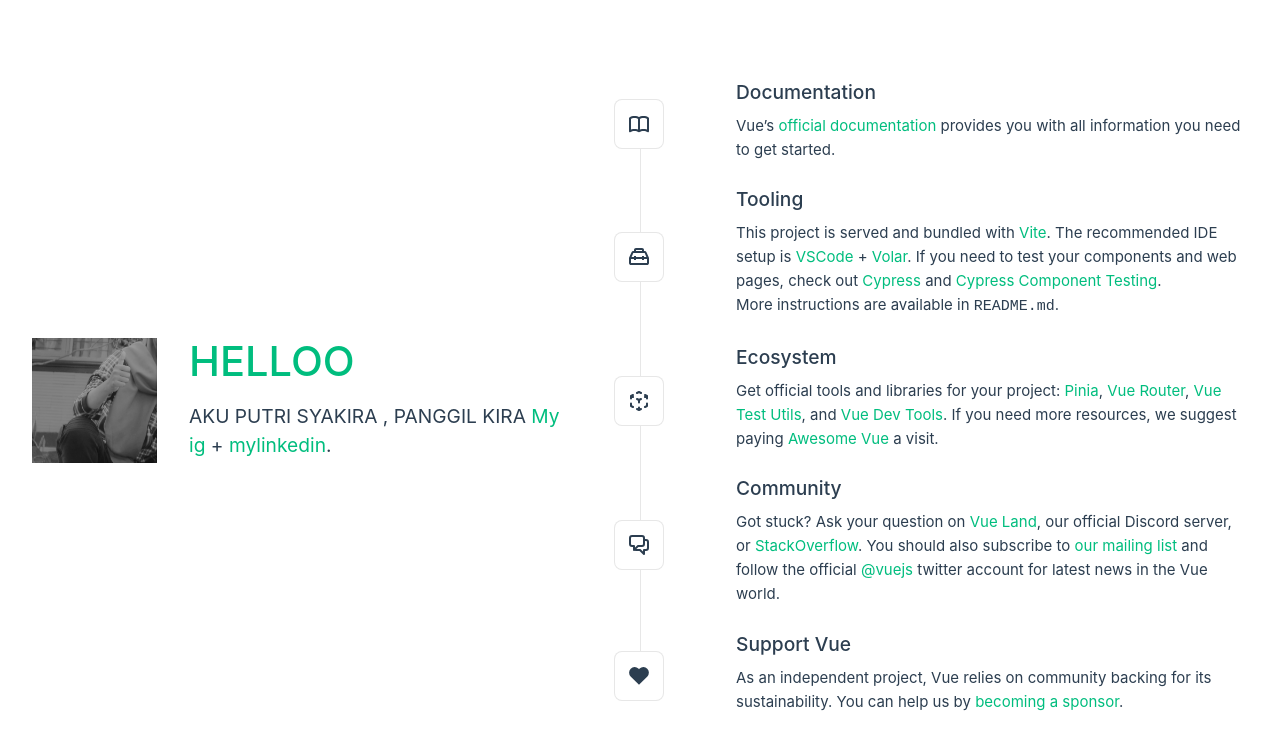
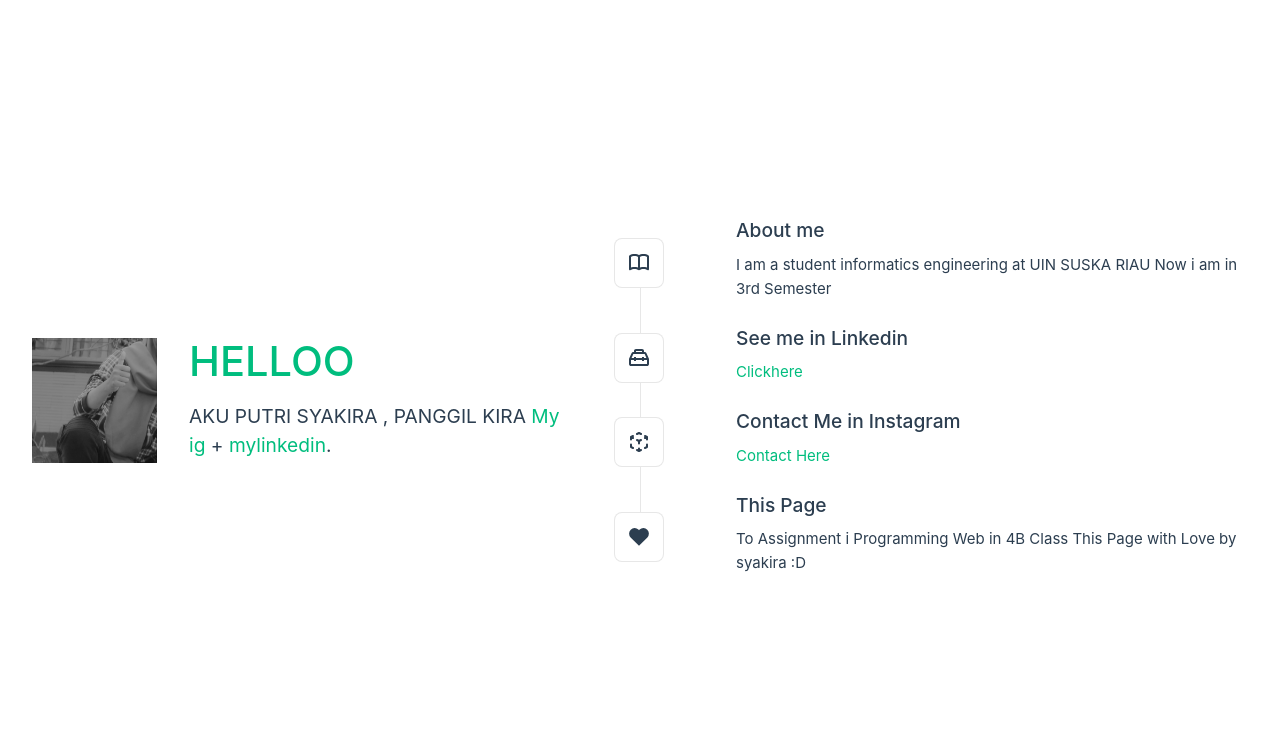
Before and after one commit to Psyakira/cobacoba, a Vue app: page / in a window 1280 px wide. Shown: the top 750 px of the page. Built offline with nearby package versions, Linux system fonts and the light colour scheme.

Commit message:
Update TheWelcome.vue

```diff
--- a/src/components/TheWelcome.vue
+++ b/src/components/TheWelcome.vue
@@ -12,75 +12,36 @@ import SupportIcon from './icons/IconSupport.vue'
     <template #icon>
       <DocumentationIcon />
     </template>
-    <template #heading>Documentation</template>
+    <template #heading>About me</template>
 
-    Vue’s
-    <a href="https://vuejs.org/" target="_blank" rel="noopener">official documentation</a>
-    provides you with all information you need to get started.
+    I am a student informatics engineering at UIN SUSKA RIAU
+    Now i am in 3rd Semester
   </WelcomeItem>
 
   <WelcomeItem>
     <template #icon>
       <ToolingIcon />
     </template>
-    <template #heading>Tooling</template>
-
-    This project is served and bundled with
-    <a href="https://vitejs.dev/guide/features.html" target="_blank" rel="noopener">Vite</a>. The
-    recommended IDE setup is
-    <a href="https://code.visualstudio.com/" target="_blank" rel="noopener">VSCode</a> +
-    <a href="https://github.com/johnsoncodehk/volar" target="_blank" rel="noopener">Volar</a>. If
-    you need to test your components and web pages, check out
-    <a href="https://www.cypress.io/" target="_blank" rel="noopener">Cypress</a> and
-    <a href="https://on.cypress.io/component" target="_blank">Cypress Component Testing</a>.
-
-    <br />
-
-    More instructions are available in <code>README.md</code>.
+    <template #heading>See me in Linkedin</template>
+    <a href="https://linkedin.com/putrisyakirawirdiani" target="_blank" rel="noopener">Clickhere</a>
   </WelcomeItem>
 
   <WelcomeItem>
     <template #icon>
       <EcosystemIcon />
     </template>
-    <template #heading>Ecosystem</template>
+    <template #heading>Contact Me in Instagram</template>
 
-    Get official tools and libraries for your project:
-    <a href="https://pinia.vuejs.org/" target="_blank" rel="noopener">Pinia</a>,
-    <a href="https://router.vuejs.org/" target="_blank" rel="noopener">Vue Router</a>,
-    <a href="https://test-utils.vuejs.org/" target="_blank" rel="noopener">Vue Test Utils</a>, and
-    <a href="https://github.com/vuejs/devtools" target="_blank" rel="noopener">Vue Dev Tools</a>. If
-    you need more resources, we suggest paying
-    <a href="https://github.com/vuejs/awesome-vue" target="_blank" rel="noopener">Awesome Vue</a>
-    a visit.
-  </WelcomeItem>
-
-  <WelcomeItem>
-    <template #icon>
-      <CommunityIcon />
-    </template>
-    <template #heading>Community</template>
-
-    Got stuck? Ask your question on
-    <a href="https://chat.vuejs.org" target="_blank" rel="noopener">Vue Land</a>, our official
-    Discord server, or
-    <a href="https://stackoverflow.com/questions/tagged/vue.js" target="_blank" rel="noopener"
-      >StackOverflow</a
-    >. You should also subscribe to
-    <a href="https://news.vuejs.org" target="_blank" rel="noopener">our mailing list</a> and follow
-    the official
-    <a href="https://twitter.com/vuejs" target="_blank" rel="noopener">@vuejs</a>
-    twitter account for latest news in the Vue world.
+    <a href="https://instagram.com/Psyakira_w" target="_blank" rel="noopener">Contact Here</a>
   </WelcomeItem>
 
   <WelcomeItem>
     <template #icon>
       <SupportIcon />
     </template>
-    <template #heading>Support Vue</template>
+    <template #heading>This Page</template>
 
-    As an independent project, Vue relies on community backing for its sustainability. You can help
-    us by
-    <a href="https://vuejs.org/sponsor/" target="_blank" rel="noopener">becoming a sponsor</a>.
+    To Assignment i Programming Web in 4B Class
+    This Page with Love by syakira :D
   </WelcomeItem>
 </template>
```
